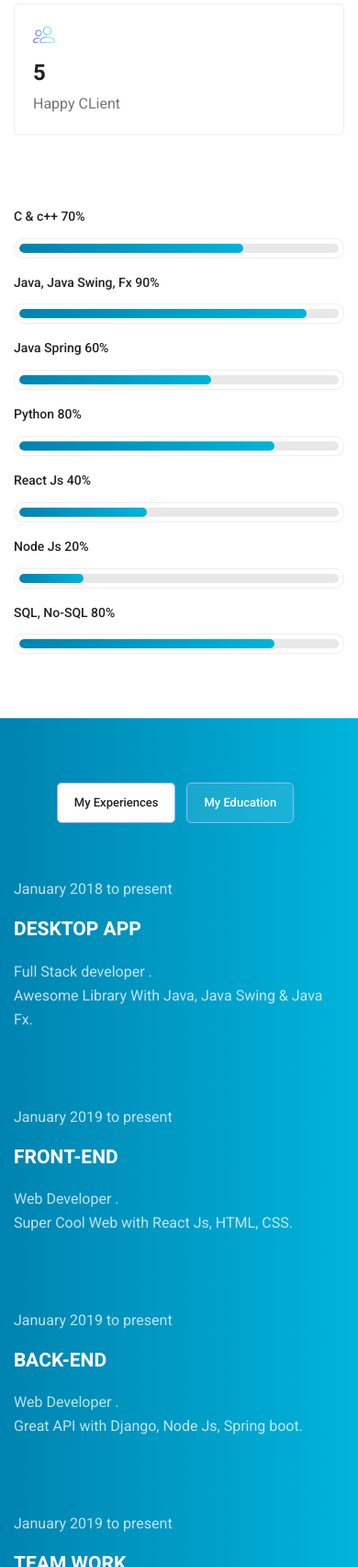
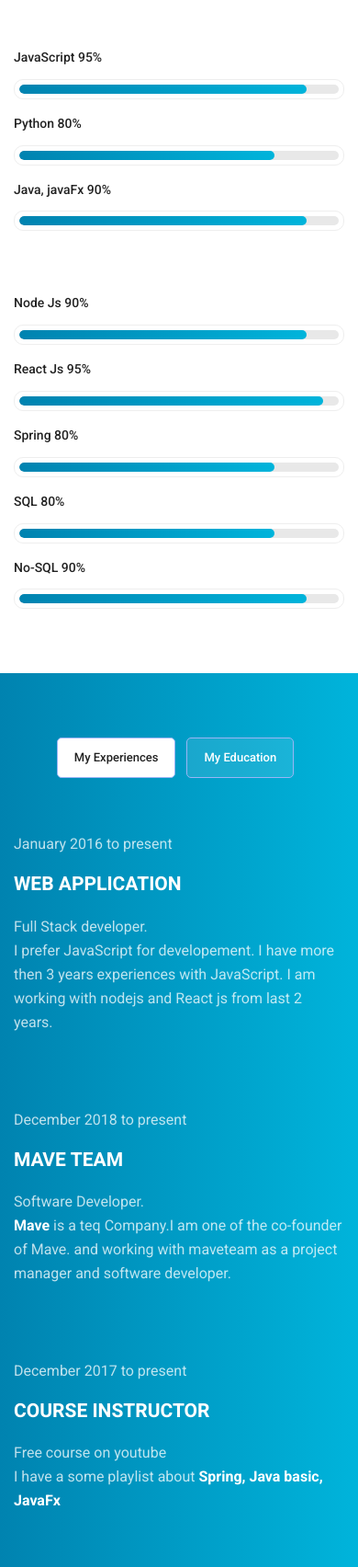
Before and after one commit to nafiul90/nafiu90.github.io, a plain HTML site: page index.html in a window 390 px wide. Shown: the part 1697-3401 px from the top of the page at 92% size. Drawn offline with Linux system fonts and the light colour scheme.

Commit message:
some changes

```diff
--- a/index.html
+++ b/index.html
@@ -122,43 +122,29 @@
         							</div>
         						</div>
 
-        						<div class="col-md-4">
+        						<!-- <div class="col-md-4">
         							<div class="wel_item">
         								<i class="lnr lnr-users"></i>
         								<h4>5</h4>
         								<p>Happy CLient</p>
         							</div>
-        						</div>
+        						</div> -->
         					</div>
         				</div>
         			</div>
         			<div class="col-lg-6">
         				<div class="tools_expert">
         					<div class="skill_main">
+
 								<div class="skill_item">
-									<h4>C & c++ <span class="counter">70</span>%</h4>
-									<div class="progress_br">
-										<div class="progress">
-											<div class="progress-bar" role="progressbar" aria-valuenow="70" aria-valuemin="0" aria-valuemax="100"></div>
-										</div>
-									</div>
-								</div>
-								<div class="skill_item">
-									<h4>Java, Java Swing, Fx <span class="counter">90</span>%</h4>
+										<h4>JavaScript <span class="counter">95</span>%</h4>
 										<div class="progress_br">
 											<div class="progress">
 												<div class="progress-bar" role="progressbar" aria-valuenow="90" aria-valuemin="0" aria-valuemax="100"></div>
 											</div>
 										</div>
 								</div>
-								<div class="skill_item">
-									<h4>Java Spring <span class="counter">60</span>%</h4>
-									<div class="progress_br">
-										<div class="progress">
-											<div class="progress-bar" role="progressbar" aria-valuenow="60" aria-valuemin="0" aria-valuemax="100"></div>
-										</div>
-									</div>
-								</div>
+
 								<div class="skill_item">
 									<h4>Python <span class="counter">80</span>%</h4>
 									<div class="progress_br">
@@ -167,28 +153,61 @@
 										</div>
 									</div>
 								</div>
+
 								<div class="skill_item">
-									<h4>React Js <span class="counter">40</span>%</h4>
+									<h4>Java, javaFx <span class="counter">90</span>%</h4>
 									<div class="progress_br">
 										<div class="progress">
-											<div class="progress-bar" role="progressbar" aria-valuenow="40" aria-valuemin="0" aria-valuemax="100"></div>
+											<div class="progress-bar" role="progressbar" aria-valuenow="90" aria-valuemin="0" aria-valuemax="100"></div>
 										</div>
 									</div>
 								</div>
+
+								<br/><br/>
+
 								<div class="skill_item">
-									<h4>Node Js <span class="counter">20</span>%</h4>
+									<h4>Node Js <span class="counter">90</span>%</h4>
 									<div class="progress_br">
 										<div class="progress">
-											<div class="progress-bar" role="progressbar" aria-valuenow="20" aria-valuemin="0" aria-valuemax="100"></div>
+											<div class="progress-bar" role="progressbar" aria-valuenow="90" aria-valuemin="0" aria-valuemax="100"></div>
 										</div>
 									</div>
 								</div>
 
 								<div class="skill_item">
-									<h4>SQL, No-SQL <span class="counter">80</span>%</h4>
+									<h4>React Js <span class="counter">95</span>%</h4>
+									<div class="progress_br">
+										<div class="progress">
+											<div class="progress-bar" role="progressbar" aria-valuenow="95" aria-valuemin="0" aria-valuemax="100"></div>
+										</div>
+									</div>
+								</div>
+
+
+								<div class="skill_item">
+									<h4>Spring <span class="counter">80</span>%</h4>
 									<div class="progress_br">
 										<div class="progress">
 											<div class="progress-bar" role="progressbar" aria-valuenow="80" aria-valuemin="0" aria-valuemax="100"></div>
+										</div>
+									</div>
+								</div>
+
+
+								<div class="skill_item">
+									<h4>SQL <span class="counter">80</span>%</h4>
+									<div class="progress_br">
+										<div class="progress">
+											<div class="progress-bar" role="progressbar" aria-valuenow="80" aria-valuemin="0" aria-valuemax="100"></div>
+										</div>
+									</div>
+								</div>
+
+								<div class="skill_item">
+									<h4>No-SQL <span class="counter">90</span>%</h4>
+									<div class="progress_br">
+										<div class="progress">
+											<div class="progress-bar" role="progressbar" aria-valuenow="90" aria-valuemin="0" aria-valuemax="100"></div>
 										</div>
 									</div>
 								</div>
@@ -219,47 +238,56 @@
 									<span></span>
 									<div class="media">
 										<div class="d-flex">
-											<p>January 2018 to present</p>
+											<p>January 2016 to present</p>
 										</div>
 										<div class="media-body">
-											<h4>Desktop App</h4>
-											<p>Full Stack developer . <br />Awesome Library With Java, Java Swing & Java Fx.</p>
+											<h4>Web Application</h4>
+											<p>Full Stack developer. <br/>I prefer JavaScript for developement. I have more then 3 years experiences with JavaScript. I am working with nodejs and React js from last 2 years.</p>
+										</div>
+									</div>
+								</li>
+
+								<li>
+									<span></span>
+										<div class="media">
+											<div class="d-flex">
+												<p>December 2018 to present</p>
+											</div>
+											<div class="media-body">
+												<h4>Mave team </h4>
+												<p>Software Developer. <br /><a href="https://maveteam.com/" ><b style ="color:white">Mave</b></a> is a teq Company.I am one of the co-founder of Mave.
+													and working with maveteam as a project manager and software developer.
+												</p>
 											</div>
 										</div>
 									</li>
 									<li>
+								<li>
 									<span></span>
 									<div class="media">
 										<div class="d-flex">
-											<p>January 2019 to present</p>
+											<p>December 2017 to present</p>
 										</div>
 										<div class="media-body">
-											<h4>Front-End </h4>
-											<p>Web Developer . <br />Super Cool Web with React Js, HTML, CSS.</p>
+											<h4>Course Instructor </h4>
+											<p>Free course on youtube <br />I have a some playlist about
+												<a href="https://www.youtube.com/watch?v=-fAX_idU150&list=PLrpFHrTakOxKuYA_au7QJjvv0gLPq48Us"><b style ="color:white">Spring, </b></a>
+												<a href="https://www.youtube.com/watch?v=FLyvKqs2lU0&list=PLrpFHrTakOxKx0XTDQcGyCCmU0IEFdGn6"><b style ="color:white">Java basic, </b></a>
+												<a href="https://www.youtube.com/watch?v=-fAX_idU150&list=PLrpFHrTakOxKuYA_au7QJjvv0gLPq48Us"><b style ="color:white">JavaFx</b></a>
+											</p>
 										</div>
 									</div>
 								</li>
 								<li>
+
 								<span></span>
 									<div class="media">
 										<div class="d-flex">
-											<p>January 2019 to present</p>
+											<p>January 2016 to present</p>
 										</div>
 										<div class="media-body">
-											<h4>Back-End </h4>
-											<p>Web Developer . <br />Great API with Django, Node Js, Spring boot.</p>
-										</div>
-									</div>
-								</li>
-								<li>
-								<span></span>
-									<div class="media">
-										<div class="d-flex">
-											<p>January 2019 to present</p>
-										</div>
-										<div class="media-body">
-											<h4>Team Work</h4>
-											<p>Web Developer . <br />Mave Team, Personal.</p>
+											<h4>Problem Solving</h4>
+											<p> I love to play with different problems and different algorithms. My playgrounds are codeforces, hackerrank,UVA and toph.co , <br /></p>
 										</div>
 									</div>
 								</li>
@@ -316,28 +344,28 @@
         	<div class="container">
         		<div class="main_title">
         			<h2>What Can I Do For You?</h2>
-        			<p>I have worked in Desktop application, Webdesign, WebProgramming, Back-end developer. Hope i can help you from these sight..</p>
+
         		</div>
         		<div class="feature_inner row">
         			<div class="col-lg-4 col-md-6">
         				<div class="feature_item" style="height: 350px">
         					<i class="fa fa-globe"></i>
         					<h4>Web Development</h4>
-        					<p>Front-end and Back-end developing by Node js, Spring, DJango, React js, Java Script, HTML, CSS, Bootstrap, Metarial CSS .</p>
+        					<p>Rest API service with express (nodejs) or django or spring. Front-end developement with React and any kind of tools like bootstrap, materialize or semantic ui etc</p>
         				</div>
         			</div>
         			<div class="col-lg-4 col-md-6">
         				<div class="feature_item" style="height: 350px">
-        					<i class="fa fa-database"></i>
-        					<h4>Database Design</h4>
-        					<p>For good project must be  needs good Database model. Which is design by UML Diagram.</p>
+        					<i class="fa fa-brain"></i>
+        					<h4>Artificial Intelligence</h4>
+        					<p>This is my favorite sector. I can make your software smarter by AI algorithms.</p>
         				</div>
 					</div>
 					<div class="col-lg-4 col-md-6">
         				<div class="feature_item" style="height: 350px">
-        					<i class="fa fa-desktop"></i>
-        					<h4>Desktop Application</h4>
-        					<p>Like Management system service is provide.</p>
+        					<i class="fa fa-mobile"></i>
+        					<h4>Smart Device App </h4>
+        					<p>React native is a very strong library to build smart device app and I have some experience with react native.</p>
         				</div>
 					</div>
 				</div>
```
Also changed, not shown: about-us.html (+47 -32 lines), services.html (+12 -17 lines). Lines whose indentation alone changed are shown as unchanged.
